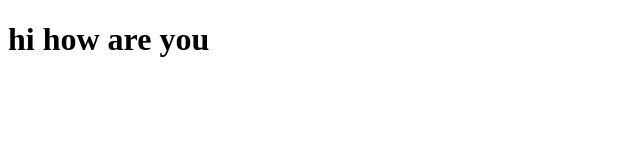
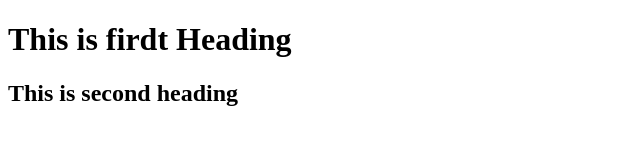
Before and after one commit to shahrukh7755/E-Commerce, a plain HTML site: page index.html in a window 1280 px wide. Shown: the whole page, without its empty margins (0-640 px from the left). Drawn offline with Linux system fonts and the light colour scheme.

Commit message:
e-commerce

```diff
--- a/index.html
+++ b/index.html
@@ -7,6 +7,8 @@
     <title>Document</title>
 </head>
 <body>
-    <h1>hi how  are you</h1>
+    <h1>This is firdt Heading</h1>
+    <h2>This is second heading</h2>
+
 </body>
 </html>
```
